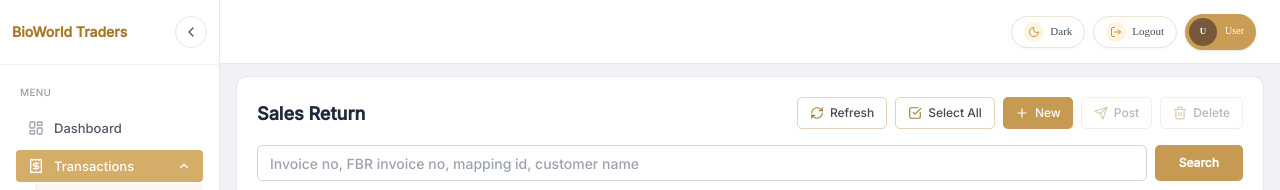
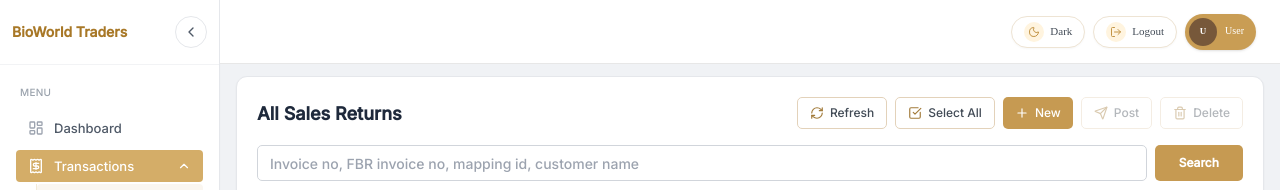
Before and after one commit to abdulbasit-10/FBR-Frontend, a Next.js app: page /dashboard/transactions/sales/returns in a window 1280 px wide. Shown: the top 190 px of the page. Built offline with nearby package versions, Linux system fonts and the light colour scheme; no server answers.

Commit message:
add inner dashboard screen for sales return

```diff
--- a/src/app/(dashboard)/dashboard/transactions/sales/returns/page.tsx
+++ b/src/app/(dashboard)/dashboard/transactions/sales/returns/page.tsx
@@ -15,7 +15,7 @@ import {
 import { Input } from "@/components/ui/input";
 import { LogoSpinner } from "@/components/ui/logo-spinner";
 import { cn } from "@/lib/utils";
-import { useRouter } from "next/navigation";
+import { useRouter, useSearchParams } from "next/navigation";
 import {
     SelectInvoiceModal,
     type SaleInvoiceForReturn,
@@ -64,10 +64,11 @@ const selectCls = "h-10 rounded-[6px] border border-[#D1D5DB] dark:border-[#3a3a
 
 export default function SalesReturnPage() {
     const router = useRouter();
+    const searchParams = useSearchParams();
     const [search, setSearch] = useState("");
     const [dateFrom, setDateFrom] = useState("");
     const [dateTo, setDateTo] = useState("");
-    const [status, setStatus] = useState("All");
+    const [status, setStatus] = useState(() => searchParams.get("status") ?? "All");
     const [source, setSource] = useState("All");
     const [isLoading, setIsLoading] = useState(true);
     const [returns, setReturns] = useState<SalesReturn[]>([]);
@@ -75,6 +76,11 @@ export default function SalesReturnPage() {
     const [rowsPerPage, setRowsPerPage] = useState(200);
     const [page, setPage] = useState(1);
     const [showInvoiceModal, setShowInvoiceModal] = useState(false);
+
+    useEffect(() => {
+        setStatus(searchParams.get("status") ?? "All");
+        setPage(1);
+    }, [searchParams]);
 
     const load = useCallback(() => {
         setIsLoading(true); setReturns([]);
@@ -123,7 +129,7 @@ export default function SalesReturnPage() {
 
                 {/* ── Header ── */}
                 <div className="flex items-center justify-between">
-                    <h1 className="text-[18px] font-bold text-[#1E293B]">Sales Return</h1>
+                    <h1 className="text-[18px] font-bold text-[#1E293B] dark:text-[#f0f0f0]" style={{ fontFamily: "'Inter', sans-serif" }}>{status === "All" ? "All" : status} Sales Returns</h1>
                     <div className="flex items-center gap-2">
                         <button type="button" onClick={() => load()} className="flex h-8 items-center gap-1.5 rounded-[5px] border border-[#E3D2BA] dark:border-[#4a3a20] bg-white dark:bg-[#2a2a2a] px-3 text-[12px] font-medium text-[#424B56] dark:text-[#c99d54] hover:bg-[#FAF6F0] dark:hover:bg-[#333] transition-colors">
                             <RefreshCw className="h-3.5 w-3.5 text-[#A27B3A]" /> Refresh
```
